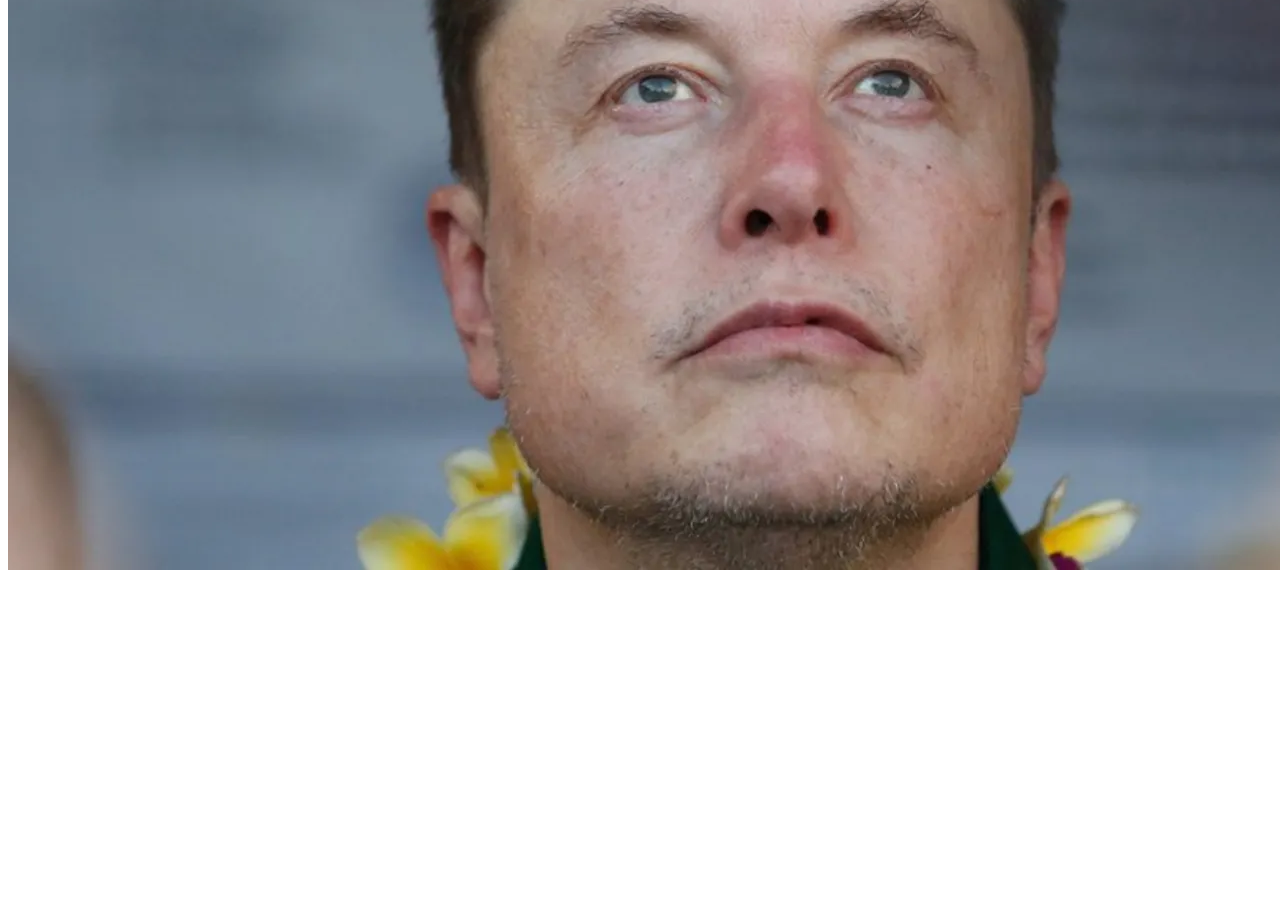
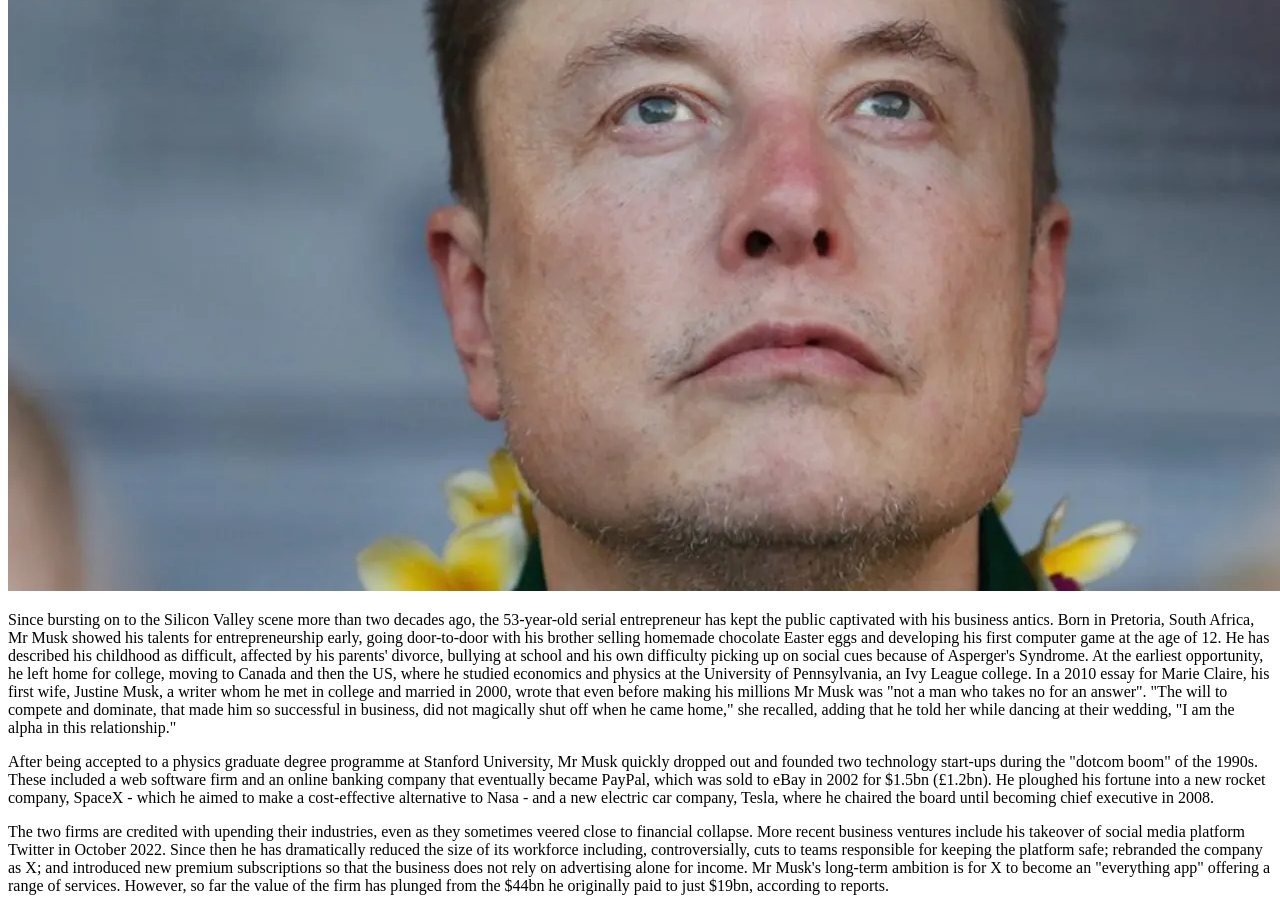
Before and after one commit to subash23000/Final-Html, a plain HTML site: page index.html in a window 1280 px wide. Shown: the part 568-1479 px from the top of the page. Before the commit the page ends 1150 px from the top, so only its background shows below. Drawn offline with Linux system fonts and the light colour scheme.

Commit message:
added content

```diff
--- a/index.html
+++ b/index.html
@@ -24,12 +24,32 @@
             And Mr Musk's status and wealth seems set to climb higher still following Donald Trump's victory in the 2024 US presidential election - in which the Tesla executive has played a key but controversial role.
             The president-elect has picked Mr Musk to lead a newly created Department of Government Efficiency (or Doge - like the dog-related meme) for his incoming administration.
             Trump said Doge would help the administration "dismantle Government Bureaucracy, slash excess regulations, cut wasteful expenditures and restructure Federal Agencies".
-            </p>
+        </p>
+        <button class="more-info">Click Me</button>
     </div>
     <div class="profile-picture">
         <img src="images/Elon-Musk.jpg" alt="">
     </div>
     <footer>
+        <div class="area1">
+            <p>Since bursting on to the Silicon Valley scene more than two decades ago, the 53-year-old serial entrepreneur has kept the public captivated with his business antics.
+            Born in Pretoria, South Africa, Mr Musk showed his talents for entrepreneurship early, going door-to-door with his brother selling homemade chocolate Easter eggs and developing his first computer game at the age of 12.
+            He has described his childhood as difficult, affected by his parents' divorce, bullying at school and his own difficulty picking up on social cues because of Asperger's Syndrome. At the earliest opportunity, he left home for college, moving to Canada and then the US, where he studied economics and physics at the University of Pennsylvania, an Ivy League college.
+            In a 2010 essay for Marie Claire, his first wife, Justine Musk, a writer whom he met in college and married in 2000, wrote that even before making his millions Mr Musk was "not a man who takes no for an answer".
+            "The will to compete and dominate, that made him so successful in business, did not magically shut off when he came home," she recalled, adding that he told her while dancing at their wedding, "I am the alpha in this relationship."</p>
+        </div>
+
+        <div class="area2">
+            <p>After being accepted to a physics graduate degree programme at Stanford University, Mr Musk quickly dropped out and founded two technology start-ups during the "dotcom boom" of the 1990s. These included a web software firm and an online banking company that eventually became PayPal, which was sold to eBay in 2002 for $1.5bn (£1.2bn).
+            He ploughed his fortune into a new rocket company, SpaceX - which he aimed to make a cost-effective alternative to Nasa - and a new electric car company, Tesla, where he chaired the board until becoming chief executive in 2008.</p>
+        </div>
+        <div class="area3">
+            <p>The two firms are credited with upending their industries, even as they sometimes veered close to financial collapse.
+            More recent business ventures include his takeover of social media platform Twitter in October 2022.
+            Since then he has dramatically reduced the size of its workforce including, controversially, cuts to teams responsible for keeping the platform safe; rebranded the company as X; and introduced new premium subscriptions so that the business does not rely on advertising alone for income.
+            Mr Musk's long-term ambition is for X to become an "everything app" offering a range of services. However, so far the value of the firm has plunged from the $44bn he originally paid to just $19bn, according to reports.</p>
+        </div>
+
 
     </footer>
 
```
